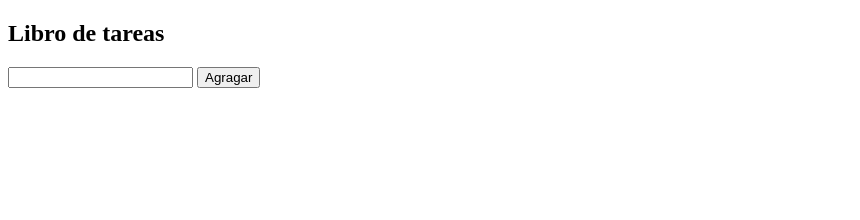
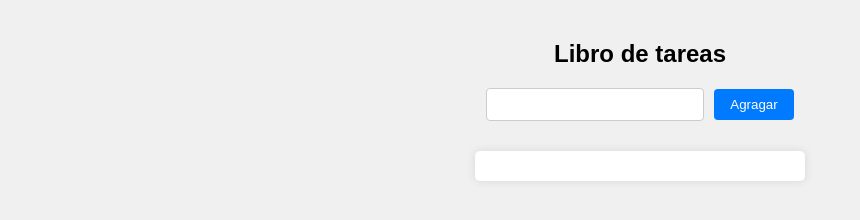
Before and after one commit to Elignacio21/homework-book, a plain HTML site: page index.html in a window 1280 px wide. Shown: the whole page, without its empty margins (0-860 px from the left). Drawn offline with Linux system fonts and the light colour scheme.

Commit message:
Agragando estilo

```diff
--- a/index.html
+++ b/index.html
@@ -3,6 +3,7 @@
 <head>
     <meta charset="UTF-8">
     <meta name="viewport" content="width=device-width, initial-scale=1.0">
+    <link rel="stylesheet" href="style.css">
     <title>Homework-book</title>
 </head>
 <body>
--- /dev/null
+++ b/style.css
@@ -0,0 +1,63 @@
+body {
+    font-family: Arial, sans-serif;
+    background-color: #f0f0f0;
+    margin: 0;
+    padding: 20px;
+    display: flex;
+    flex-direction: column;
+    align-items: center;
+}
+
+.container {
+    margin-top: 20px;
+    background-color: #ffffff;
+    padding: 15px;
+    border-radius: 5px;
+    box-shadow: 0 0 10px rgba(0, 0, 0, 0.1);
+    width: 300px;
+}
+
+.myform {
+    display: flex;
+    justify-content: center;
+    align-items: center;
+    margin-bottom: 10px;
+}
+
+.entrada {
+    padding: 8px;
+    margin-right: 10px;
+    width: 200px;
+    border: 1px solid #ccc;
+    border-radius: 4px;
+}
+
+.post {
+    padding: 8px 16px;
+    background-color: #007bff;
+    color: white;
+    border: none;
+    border-radius: 4px;
+    cursor: pointer;
+}
+
+.post:hover {
+    background-color: #0056b3;
+}
+
+p {
+    margin: 10px 0;
+}
+
+button {
+    padding: 5px 10px;
+    background-color: #dc3545;
+    color: white;
+    border: none;
+    border-radius: 4px;
+    cursor: pointer;
+}
+
+button:hover {
+    background-color: #c82333;
+}
```
